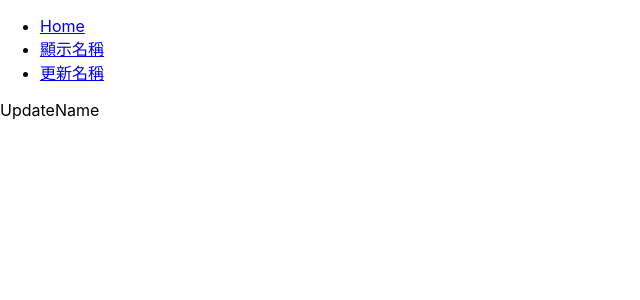
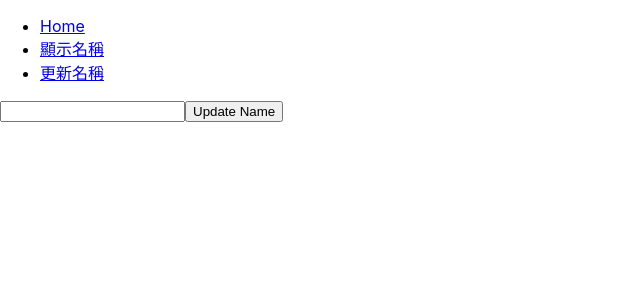
Before and after one commit to samuel00410/React_hooks_practices, a React (Create React App) app: page /update in a window 1280 px wide. Shown: the top 300 px of the page, without its empty margins (0-640 px from the left). Built offline with nearby package versions, Linux system fonts and the light colour scheme.

Commit message:
先上傳

```diff
--- a/src/pages/Displayname/DisplayName.js
+++ b/src/pages/Displayname/DisplayName.js
@@ -1,9 +1,10 @@
 // ./src/components/DisplayName.js
 import React from "react";
-import { useSelector } from "react-redux";
+import { useSelector, useDispatch } from "react-redux";
 
 const DisplayName = () => {
-  const name = useSelector((state) => state.name);
+  // 從 store 中獲取 name 狀態
+  const name = useSelector((state) => state.nameSlice.name);
 
   return <div>{name}</div>;
 };
--- a/src/pages/UpdateName/UpdateName.js
+++ b/src/pages/UpdateName/UpdateName.js
@@ -1,8 +1,26 @@
 // ./src/components/UpdateName.js
-import React from "react";
+import React, { useState } from "react";
+import { useDispatch, useSelector } from "react-redux";
+import { updateName } from "../../redux/nameSlice";
 
 const UpdateName = () => {
-  return <div>UpdateName</div>;
+  const [newName, setNewName] = useState("");
+  const dispatch = useDispatch();
+
+  const handleChangeName = () => {
+    dispatch(updateName(newName));
+  };
+
+  return (
+    <div>
+      <input
+        type="text"
+        value={newName}
+        onChange={(e) => setNewName(e.target.value)}
+      />
+      <button onClick={handleChangeName}>Update Name</button>
+    </div>
+  );
 };
 
 export default UpdateName;
--- /dev/null
+++ b/src/redux/nameSlice.js
@@ -0,0 +1,19 @@
+// ./src/redux/nameSlice.js
+import { createSlice } from "@reduxjs/toolkit";
+
+// 创建一个名为 "nameSlice" 的slice，包含初始状态和reducers
+const nameSlice = createSlice({
+  name: "name",
+  initialState: {
+    name: "John",
+  },
+  reducers: {
+    updateName: (state, action) => {
+      state.name = action.payload;
+    },
+  },
+});
+
+export const { updateName } = nameSlice.actions;
+
+export default nameSlice.reducer;
--- a/src/redux/store.js
+++ b/src/redux/store.js
@@ -1,21 +1,12 @@
-import { configureStore, createSlice } from "@reduxjs/toolkit";
+// ./src/redux/store.js
+import { configureStore } from "@reduxjs/toolkit";
+import nameSlice from "./nameSlice";
 
-// 创建一个名为 "nameSlice" 的slice，包含初始状态和reducers
-const nameSlice = createSlice({
-  name: "name",
-  initialState: { name: "John Doe" },
-  reducers: {
-    updateName: (state, action) => {
-      state.name = action.payload; // 更新名字
-    },
+// 創建store
+const store = configureStore({
+  reducer: {
+    nameSlice,
   },
 });
 
-export const { updateName } = nameSlice.actions; // 導出action
-
-// 創建store
-const store = configureStore({
-  reducer: nameSlice.reducer,
-});
-
 export default store;
```
